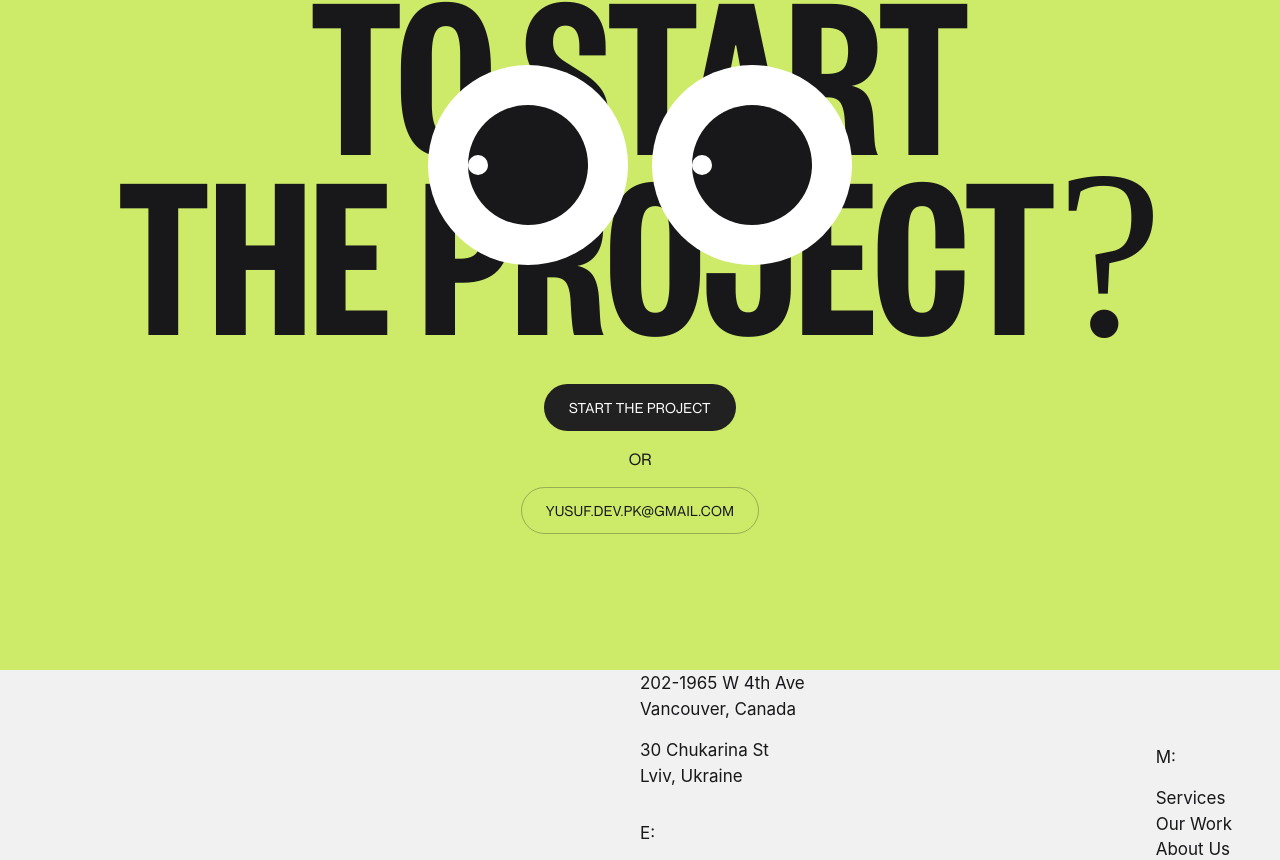
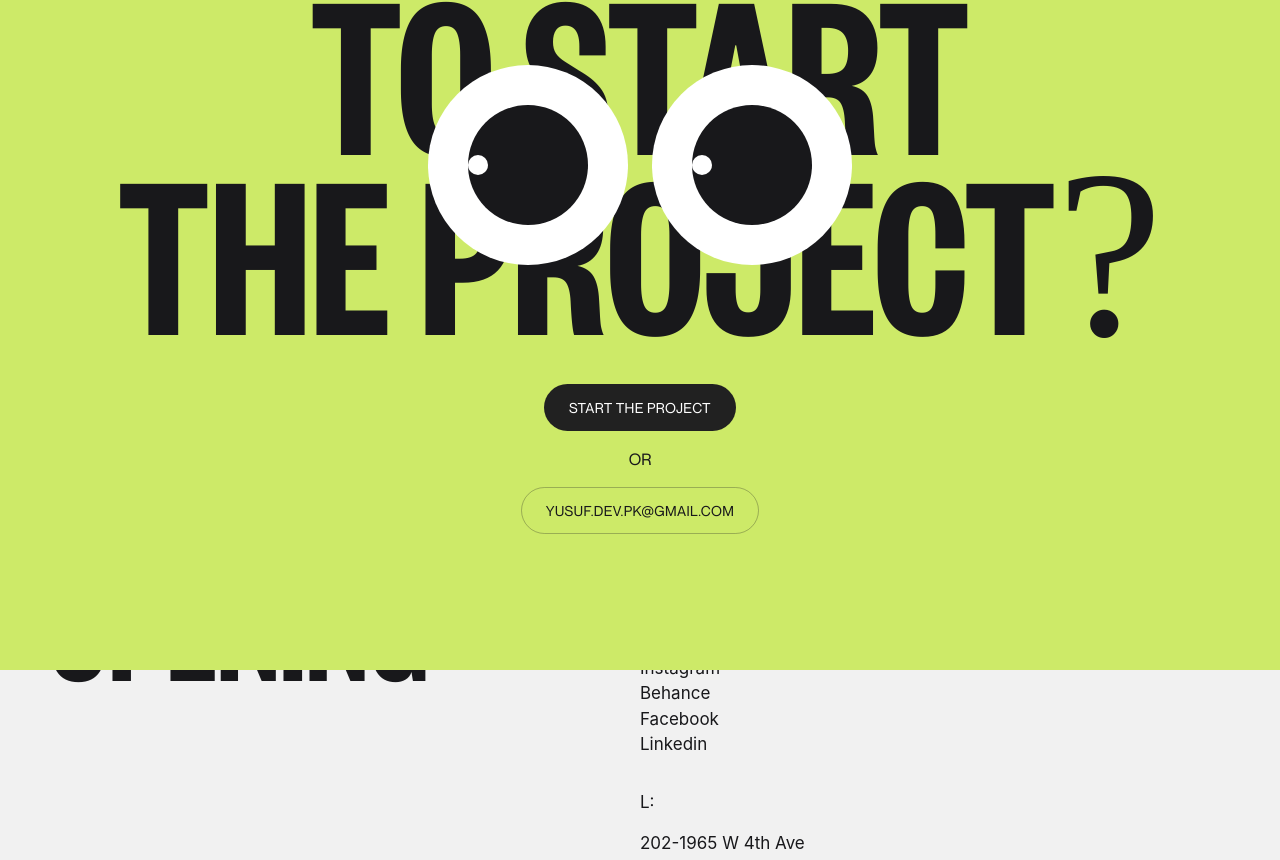
Before and after one commit to myusufcodes/Ochi, a React (Vite) app: page / in a window 1280 px wide. Shown: the part 6032-6892 px from the top of the page. Built offline with nearby package versions, Linux system fonts and the light colour scheme.

Commit message:
Fixing issues in footer section

```diff
--- a/src/sections/Footer.jsx
+++ b/src/sections/Footer.jsx
@@ -2,7 +2,7 @@ import { location, navLinks, socials } from '../constants'
 
 const Footer = () => {
     return (
-        <footer data-scroll data-scroll-speed="-.2" className='overflow-hidden bg-[#F1F1F1]'>
+        <footer className='overflow-hidden bg-[#F1F1F1]'>
             <div className='px-12 py-24 flex overflow-hidden'>
                 <div className='heading font-[font2] text-[150px] leading-[120px] w-1/2 uppercase'>
                     Eye- <br />
```
